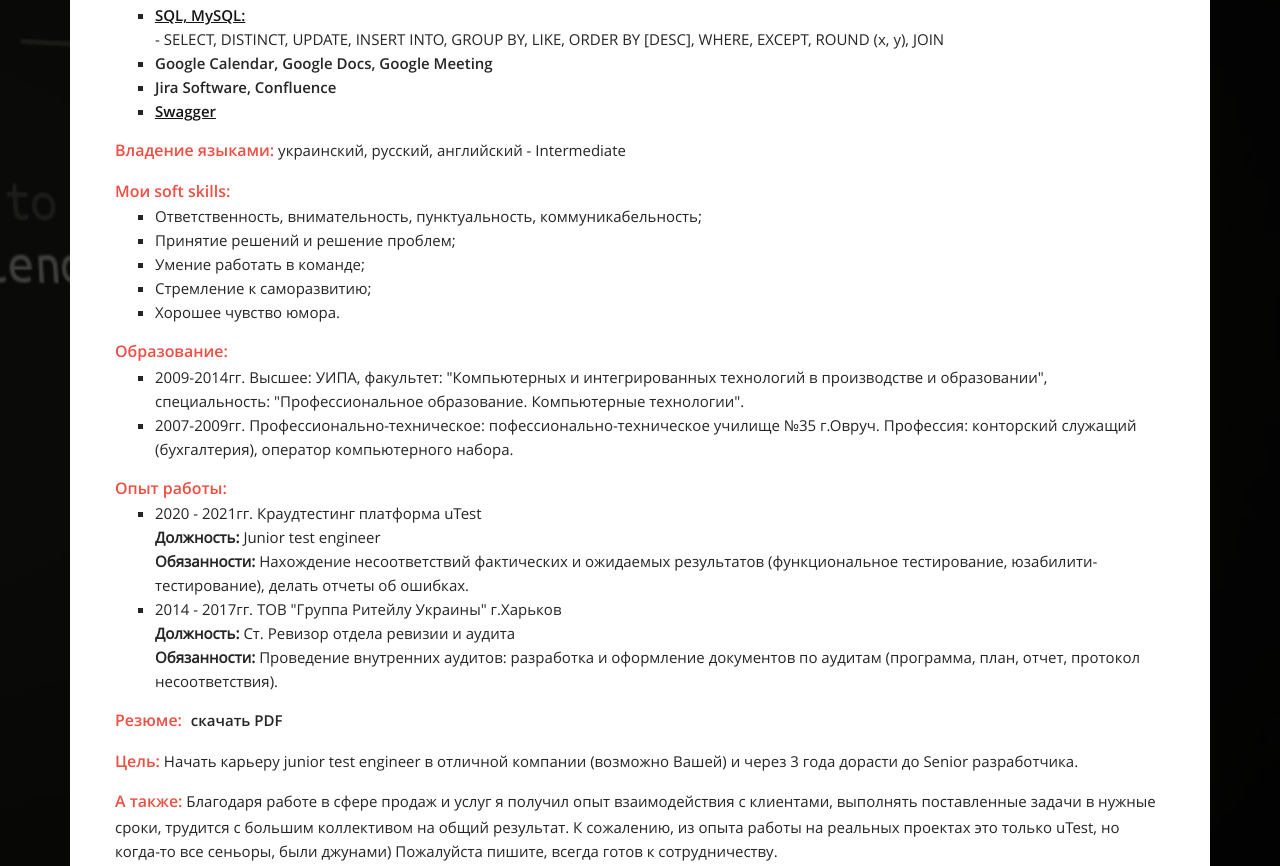
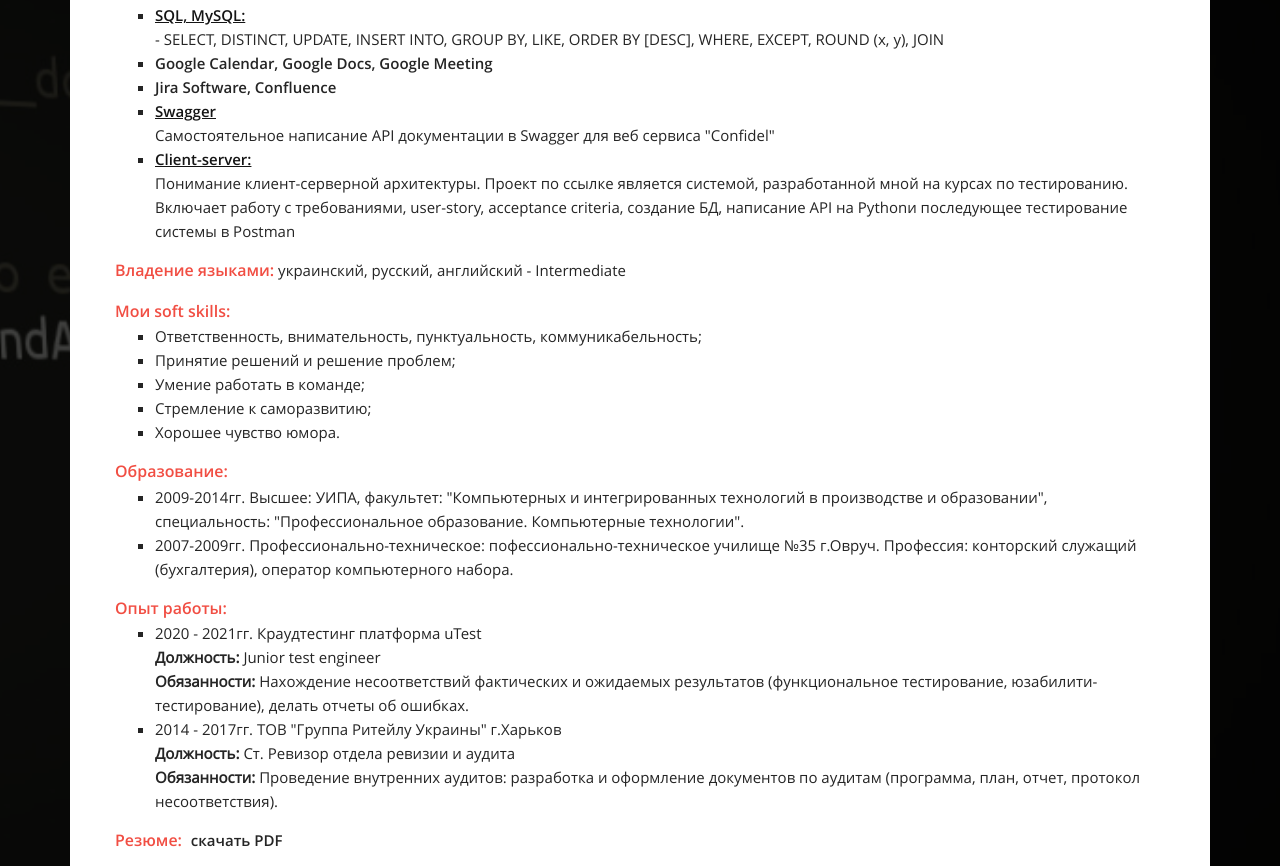
Before and after one commit to pro1004eL/anton_kolomiiets, a plain HTML site: page index.html in a window 1280 px wide. Shown: the part 1720-2586 px from the top of the page. Drawn offline with Linux system fonts and the light colour scheme.

Commit message:
add client-server link

```diff
--- a/index.html
+++ b/index.html
@@ -118,6 +118,10 @@
 							<li>Google Calendar, Google Docs, Google Meeting</li>
 							<li>Jira Software, Confluence</li>
 							<li> <a href="http://23.88.52.139:5002/swagger/" target="_blank">Swagger</a> </li>
+							<span>Самостоятельное написание API документации в Swagger для веб сервиса "Confidel"</span>
+							<li> <a href="https://github.com/pro1004eL/Confidel" target="_blank">Client-server:</a> </li>
+							<span>Понимание клиент-серверной архитектуры.
+							Проект по ссылке является системой, разработанной мной на курсах по тестированию. Включает работу с требованиями, user-story, acceptance criteria, создание БД, написание API на Pythonи последующее тестирование системы в Postman</span>
 						</ul>
 						<p><span>Владение языками:</span> украинский, русский, английский - Intermediate</p>
 						<p class="skills"><span>Мои soft skills:</span></p>
```
